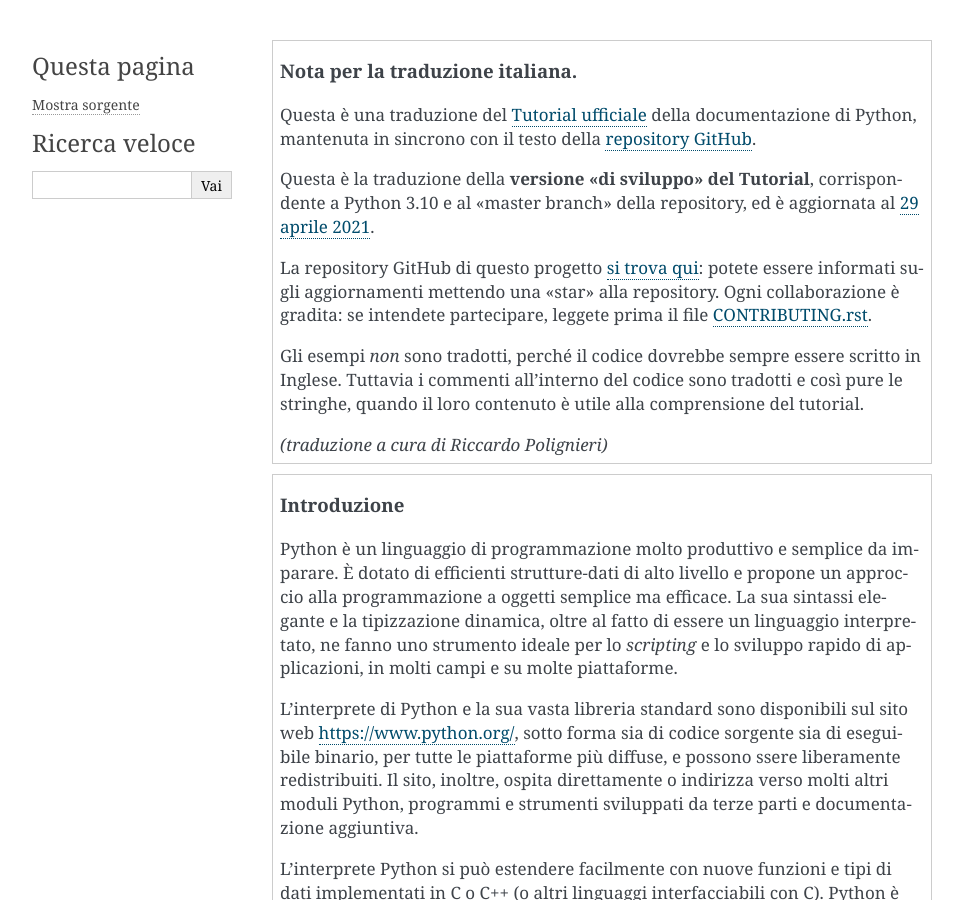
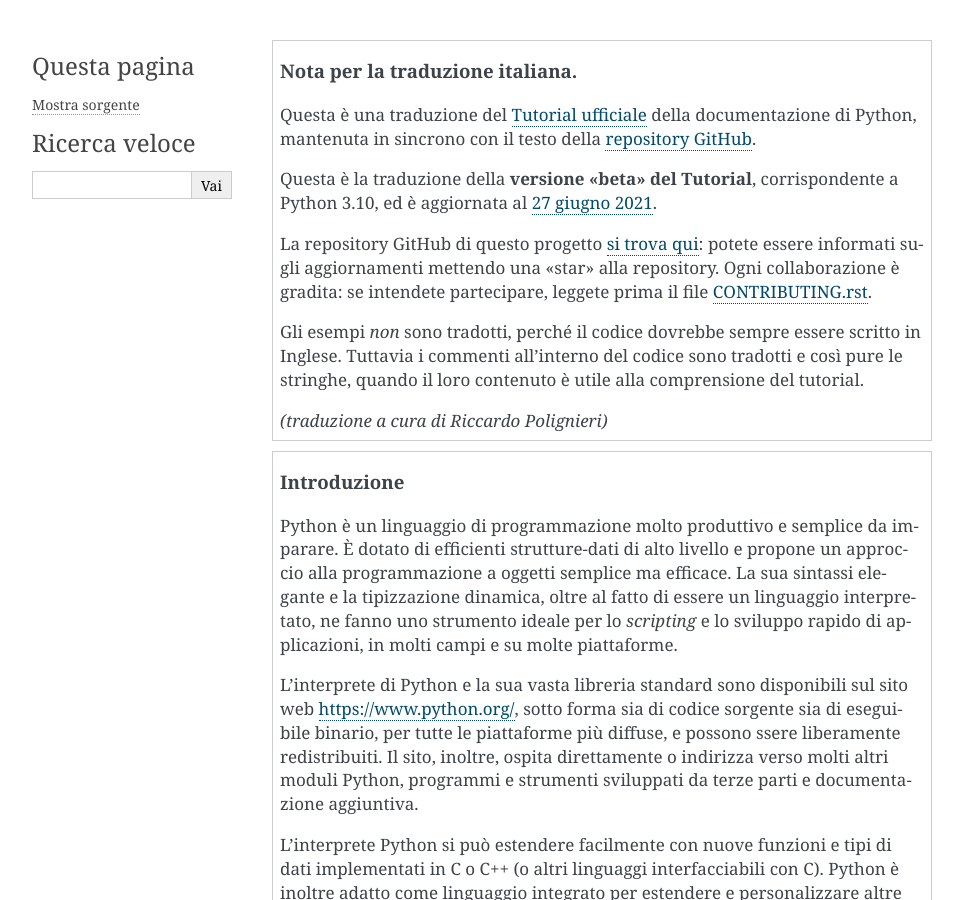
Before and after one commit to ricpol/pytutorial-it, a Sphinx documentation site: the page built from tutorial/source/appetite.rst, in a window 1280 px wide and 900 px high. Shown: the whole window, without its empty margins (148-1111 px from the left). Built offline with Sphinx 7.4.7, drawn with Linux system fonts in a browser that asks for light colours.

Commit message:
start branch and sync up to aeb6339

```diff
--- a/tutorial/source/appetite.rst
+++ b/tutorial/source/appetite.rst
@@ -2,14 +2,13 @@
 .. topic:: Nota per la traduzione italiana.
 
     Questa è una traduzione del
-    `Tutorial ufficiale <https://docs.python.org/3/tutorial/index.html>`_
+    `Tutorial ufficiale <https://docs.python.org/3.10/tutorial/index.html>`_
     della documentazione di Python, mantenuta in sincrono con il testo della
-    `repository GitHub <https://github.com/python/cpython/tree/master/Doc/tutorial>`_.
+    `repository GitHub <https://github.com/python/cpython/tree/3.10/Doc/tutorial>`_.
 
-    Questa è la traduzione della **versione "di sviluppo" del Tutorial**,
-    corrispondente a Python 3.10 e al "master branch" della repository,
-    ed è aggiornata al
-    `29 aprile 2021 <https://github.com/python/cpython/commits/master/Doc/tutorial>`_.
+    Questa è la traduzione della **versione "beta" del Tutorial**,
+    corrispondente a Python 3.10, ed è aggiornata al
+    `27 giugno 2021 <https://github.com/python/cpython/commits/3.10/Doc/tutorial>`_.
 
     La repository GitHub di questo progetto
     `si trova qui <https://github.com/ricpol/pytutorial-it>`_:
```
Also changed, not shown: CONTRIBUTING.rst (+9 -5 lines), README.rst (+6 -4 lines).
